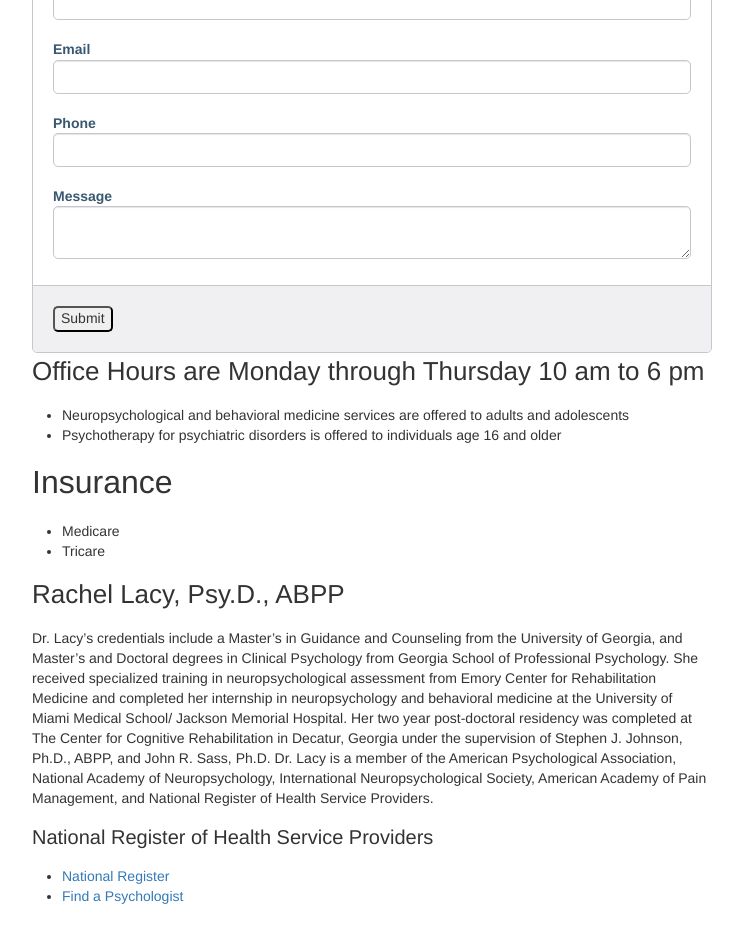
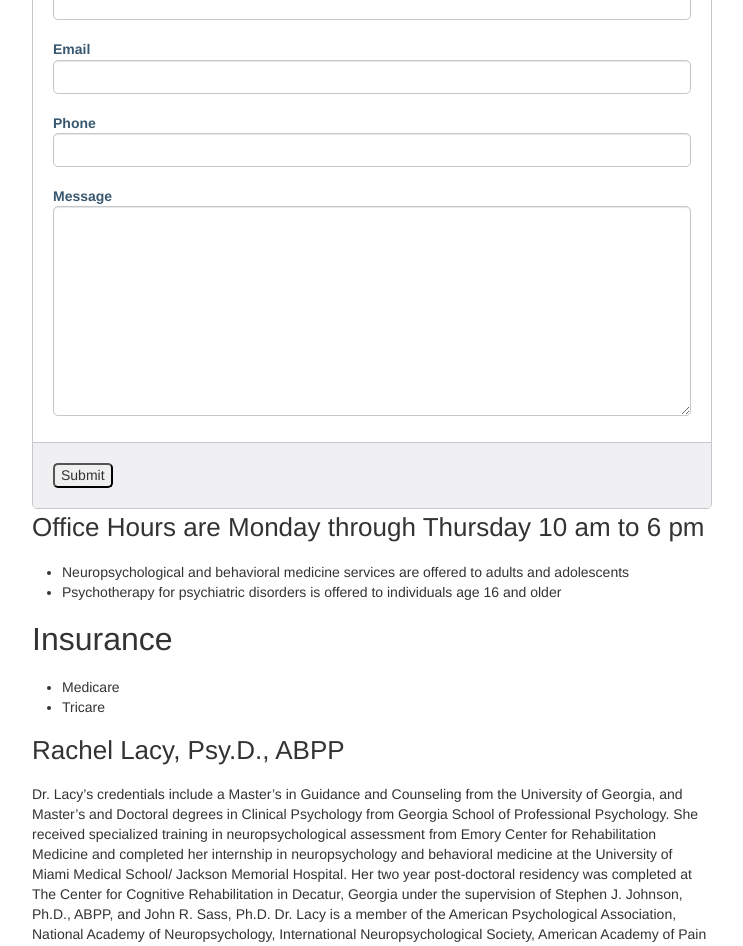
Before and after one commit to halcyon/www.zeddworks.com, a Jekyll site: the page built from contact.md, in a window 1280 px wide. Shown: the part 701-1647 px from the top of the page, without its empty margins (268-1011 px from the left). Built offline with Jekyll 4.4.1, drawn with Linux system fonts in a browser that asks for light colours.

Commit message:
Updating rows to 10

```diff
--- a/contact.md
+++ b/contact.md
@@ -88,7 +88,7 @@ weight: 5
     <input type="text" name="phone" id="phone" required="">
 
     <label for="message">Message</label>
-    <textarea name="message" id="message" maxlength="500" required="true"></textarea>
+    <textarea name="message" id="message" rows="10" maxlength="500" required="true"></textarea>
   </fieldset>
 
   <fieldset class="account-action">
```
